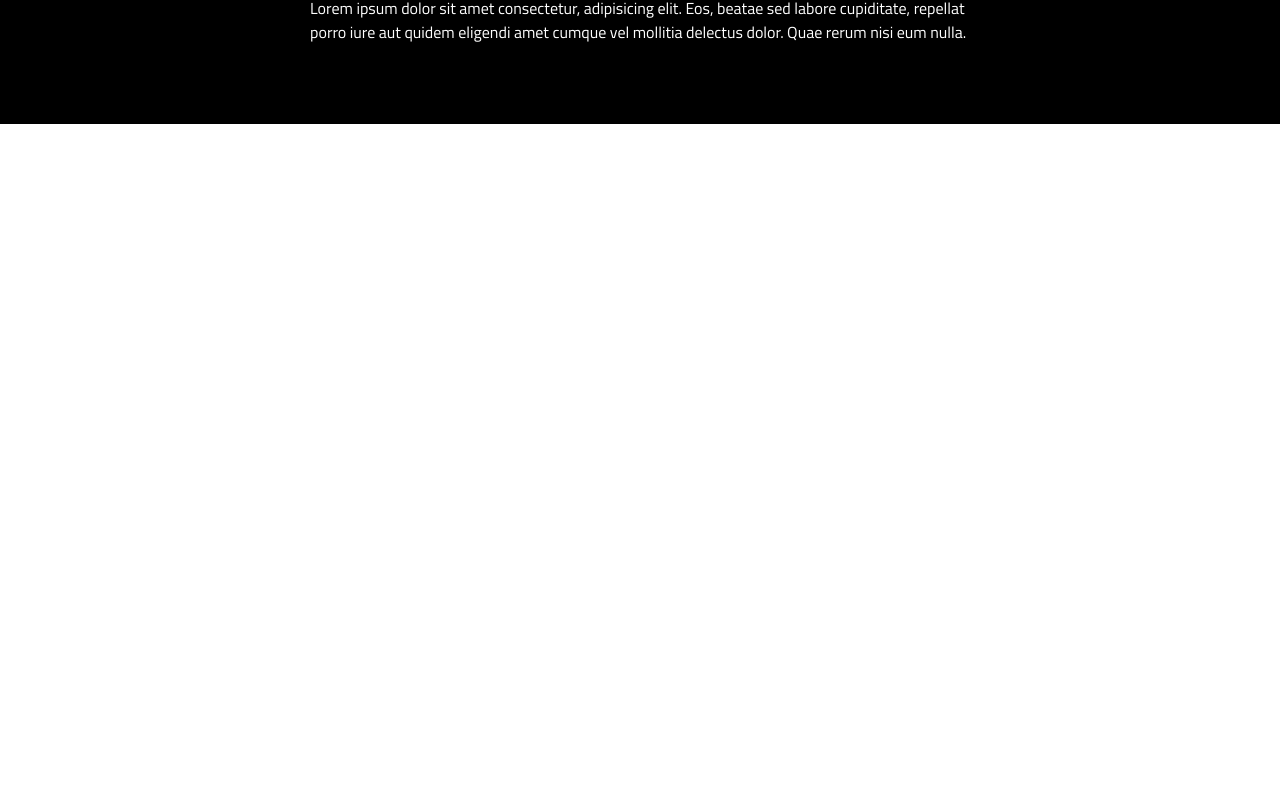
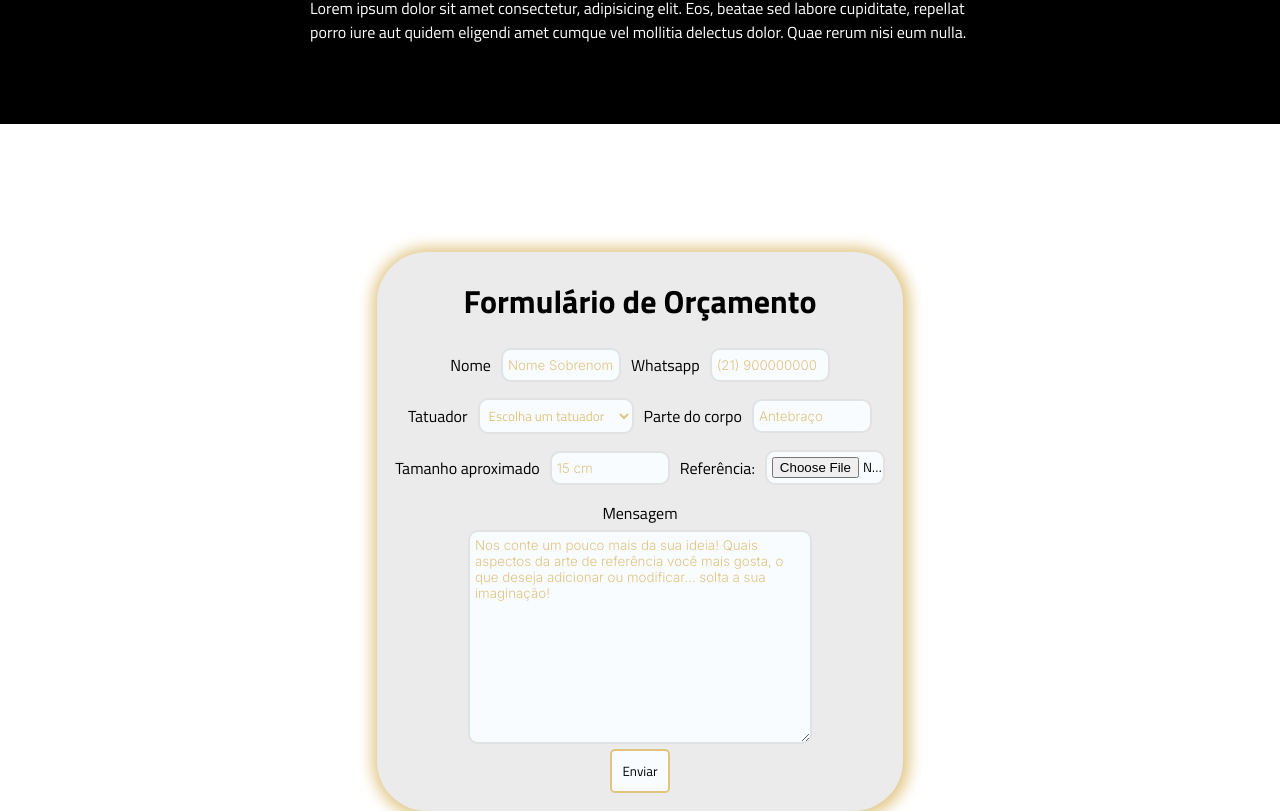
Before and after one commit to razevedomil/squad-modulo3-resilia, a React (Vite) app: page /galeria in a window 1280 px wide. Shown: the part 1218-2029 px from the top of the page. Before the commit the page ends 1342 px from the top, so only its background shows below. Built offline with nearby package versions, Linux system fonts and the light colour scheme.

Commit message:
Add files via upload

```diff
--- /dev/null
+++ b/src/components/formulario/Formulario.css
@@ -0,0 +1,120 @@
+
+@import url('https://fonts.googleapis.com/css2?family=Inter:wght@300&display=swap');
+
+* {
+    margin: 0;
+    padding: 0;
+    box-sizing: border-box;
+}
+
+
+.formH1 {
+    font-family: 'Inter';
+    font-size: 1em;
+    display: flex;
+    align-items: center;
+    justify-content: center;
+    padding: 15px;
+}
+
+h1 {
+    color:rgb(0, 0, 0);
+}
+
+.form-completo {
+    font-family: 'Inter';
+    width: fit-content;
+    display: flex;
+    flex-direction: column;
+    align-items: center;
+    justify-content: center;
+    padding: 10px;
+    border: 2px;
+    box-shadow: 1px 1px 15px 5px #e0c480;
+    border-radius: 50px;
+    background-color: #ebebeb;
+
+}
+
+.divPrincipal {
+    display: flex;
+    align-items: center;
+    justify-content: center;
+    width:100%;
+    padding-top:10vW;
+}
+
+.emptyText {
+    color: red;
+    font-weight: 900;
+}
+
+input {
+    width: 120px;
+    padding: 5px;
+    border: 2px solid rgba(215, 215, 215, 0.696);
+    border-radius: 10px;
+    background-color:rgb(249, 252, 255);
+}
+
+textarea, select {
+    color:#e0c480;
+    padding: 5px;
+    border: 2px solid rgba(215, 215, 215, 0.696);
+    border-radius: 10px;
+    background-color:rgb(249, 252, 255);
+}
+
+.form1, .form2, .form3 {
+    display: flex;
+    align-items: center;
+    justify-content: center;
+    padding: 8px;
+    gap: 10px;
+
+}
+
+.form4 {
+    display: flex;
+    flex-direction: column;
+    align-items: center;
+    justify-content: center;
+    padding: 8px;
+    gap: 5px;
+}
+
+.botao {
+    padding: 10px;
+    border: 2px solid #e0c480;
+    border-radius: 5px;
+    background-color:rgb(249, 252, 255);
+}
+.botao:hover{
+background-color: #e0c480;
+}
+
+input::placeholder, textarea::placeholder {
+    font-family: 'Inter';
+    color: #e0c480;
+}
+
+
+
+@media (max-width: 680px) {
+
+    .form1,
+    .form2,
+    .form3,
+    .form4 {
+        display: flex;
+        flex-direction: column;
+    }
+
+    textarea {
+        width: 90%;
+    }
+
+    .form-completo {
+        width:90%;
+    }
+}
--- /dev/null
+++ b/src/components/formulario/Formulario.jsx
@@ -0,0 +1,87 @@
+import './formulario.css'
+import { useState } from 'react'
+
+const Formulario = () => {
+    const [form, SetForm] = useState({
+        nome: '',
+        idade: '',
+        whatsapp: '',
+        localTatuagem: '',
+        tamanhoTatuagem: '',
+        arteTatuagem: ''
+
+    })
+
+    const [emptyValues, SetEmptyValue] = useState(false);
+
+
+    const handleChange = (e) => {
+        let newProp = form;
+        newProp[e.target.name] = [e.target.value];
+        SetForm({ ...newProp })
+    }
+
+    const handleSubmit = (e) => {
+        e.preventDefault()
+
+        //Verificando se existem campos não preenchidos
+        let emptyValues = Object.values(form).some(obj => obj == "");
+        SetEmptyValue(emptyValues)
+
+    }
+    return (
+        <div className="divPrincipal">
+
+            <form className="form-completo" onSubmit={(e) => { handleSubmit(e) }}>
+                <div className="formH1"><h1>Formulário de Orçamento</h1></div>
+                <div className="form1">
+                    <label className="nome">Nome</label>
+                    <input type="text" placeholder="Nome Sobrenome" name="nome" onBlur={(e) => handleChange(e)} />
+                    {emptyValues && form["nome"] == "" ? <span className="emptyText">!</span> : ""}
+                    <label className="whatsapp">Whatsapp</label>
+                    <input type="text" placeholder="(21) 900000000" name="whatsapp" onBlur={(e) => handleChange(e)} />
+                    {emptyValues && form["whatsapp"] == "" ? <span className="emptyText">!</span> : ""}
+                </div>
+
+                <div className="form2">
+                    <label>Tatuador</label>
+                    <select required>
+                        <option value="" disabled selected hidden>Escolha um tatuador</option>
+                        <option>Lívia (Blackwork)</option>
+                        <option>Peter (Realismo)</option>
+                        <option>Bárbara (Pontilhismo)</option>
+                        <option>Gabriel (Old School)</option>
+                        <option>Laura (Lettering)</option>
+                        <option>Sávio (Fine Line)</option>
+                        <option>Escolha por mim!</option>
+
+                    </select>
+                    <label className="localTatuagem">Parte do corpo</label>
+                    <input type="text" placeholder="Antebraço" name="localTatuagem"></input>
+                    {emptyValues && form["localTatuagem"] == "" ? <span className="emptyText">!</span> : ""}
+                </div>
+
+                <div className="form3">
+                    <label className="tamanhoTatuagem">Tamanho aproximado</label>
+                    <input type="text" placeholder="15 cm" name="tamanhoTatuagem"></input>
+                    {emptyValues && form["tamanhoTatuagem"] == "" ? <span className="emptyText">!</span> : ""}
+                    <label className="arteTatuagem">Referência:</label>
+                    <input type="file"  className="input-file" accept="image/*" required></input>
+                </div>
+
+                <div className="form4">
+                    <label className="mensagem">Mensagem</label>
+                    <textarea required cols='45' rows='10' placeholder="Nos conte um pouco mais da sua ideia! Quais aspectos da arte de referência você mais gosta, o que deseja adicionar ou modificar... solta a sua imaginação!"></textarea>
+
+
+                    <button type="submit" className="botao">Enviar</button>
+                </div>
+            </form>
+
+        </div>
+    )
+}
+
+
+
+export default Formulario
--- a/src/components/parallax/Parallax.jsx
+++ b/src/components/parallax/Parallax.jsx
@@ -1,11 +1,13 @@
 import "../parallax/Parallax.css"
 import Banner from "./Banner"
+import Formulario from "../formulario/Formulario"
 
 const MyParallax = () => {
     return(
         <div className="wrapper">
         <main>
             <Banner />
+            <Formulario />
         </main>
     </div>
     )
```
